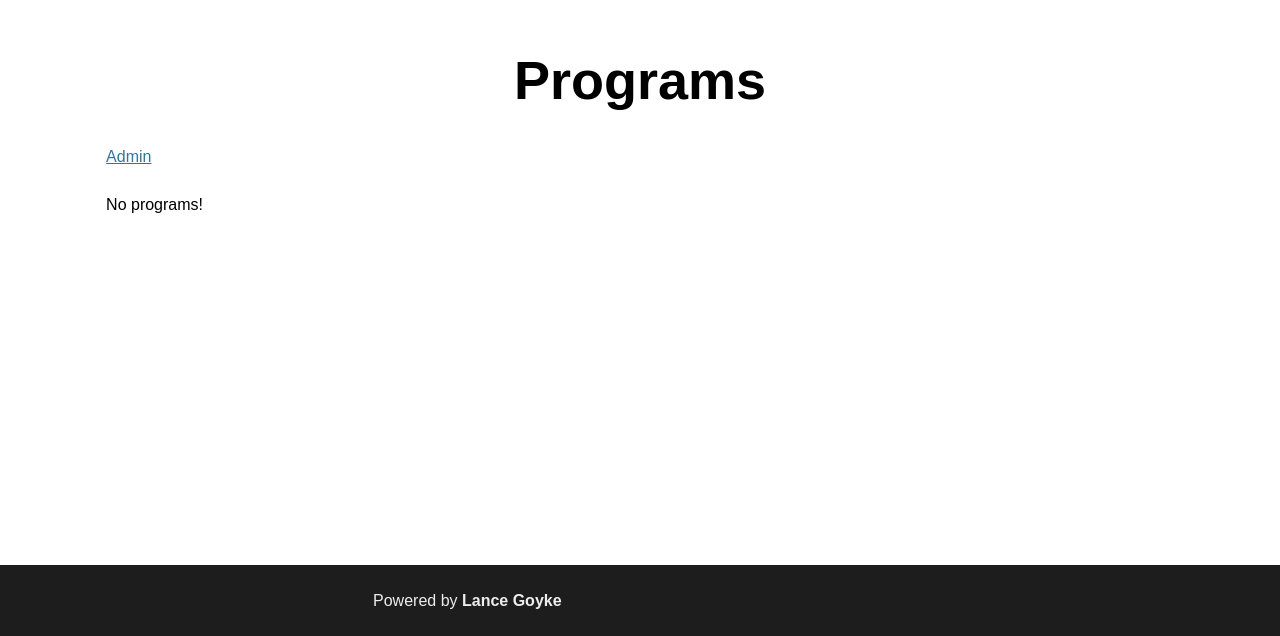
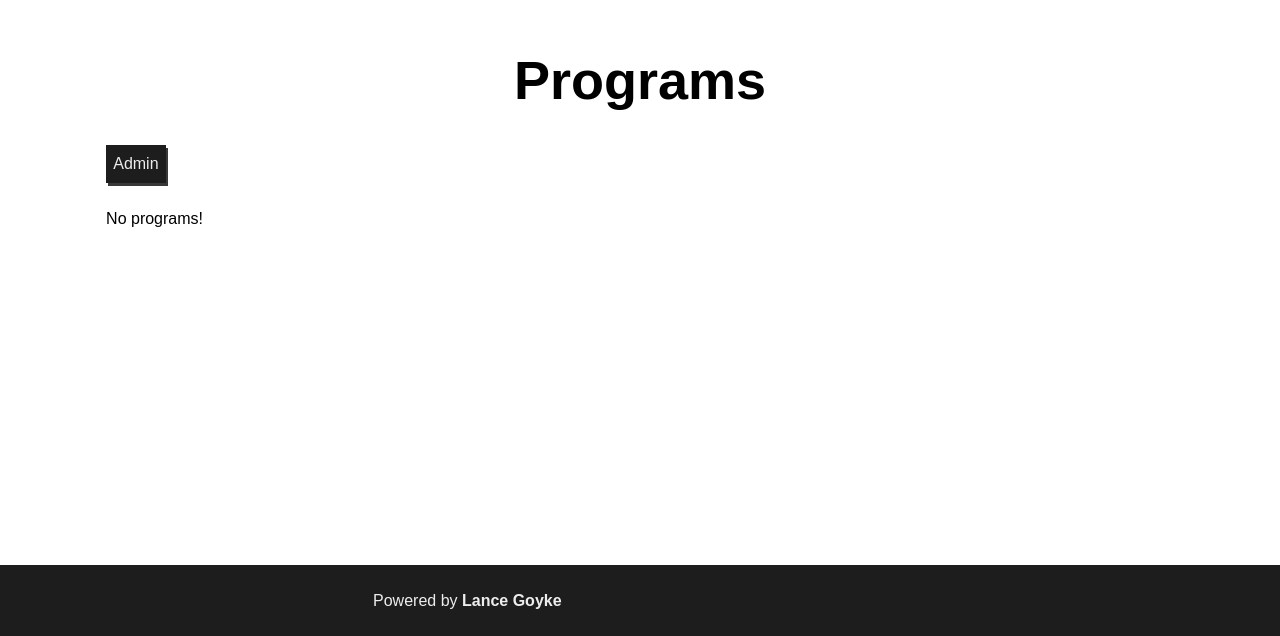
Before and after one commit to kevindev427/fitness_store, a Django app: page /programs/ in a window 1280 px wide. Shown: the part 72-708 px from the top of the page. Run offline with Django 3.2, Linux system fonts and the light colour scheme; the visitor is signed in with stand-in values (Sample User, id 1); data that the repository does not hold is empty; parts of the project's set-up code (start-up, migrations or seed data) failed here and were passed over.

Commit message:
a.button hover styles

```diff
--- a/app/static/css/base.css
+++ b/app/static/css/base.css
@@ -83,6 +83,7 @@ input.invert {
 button,
 .button {
   display: inline-block;
+  text-decoration: none;
   cursor: pointer;
   padding: var(--s-2);
   border: 0 solid;
@@ -94,7 +95,9 @@ button,
 }
 
 button:hover,
-button:focus {
+button:focus,
+.button:hover,
+.button:focus {
   /* box-shadow: 0 0 0 10px var(--main-color-dark); */
   text-decoration: underline;
 }
--- a/app/store_project/templates/products/program_list.html
+++ b/app/store_project/templates/products/program_list.html
@@ -9,7 +9,9 @@
 <h1>Programs</h1>
 
 {% if user.is_superuser %}
-<a href="{% url 'admin:products_program_changelist' %}">Admin</a>
+<p>
+  <a class="button" href="{% url 'admin:products_program_changelist' %}">Admin</a>
+</p>
 {% endif %}
 
 {% if object_list %}
```
